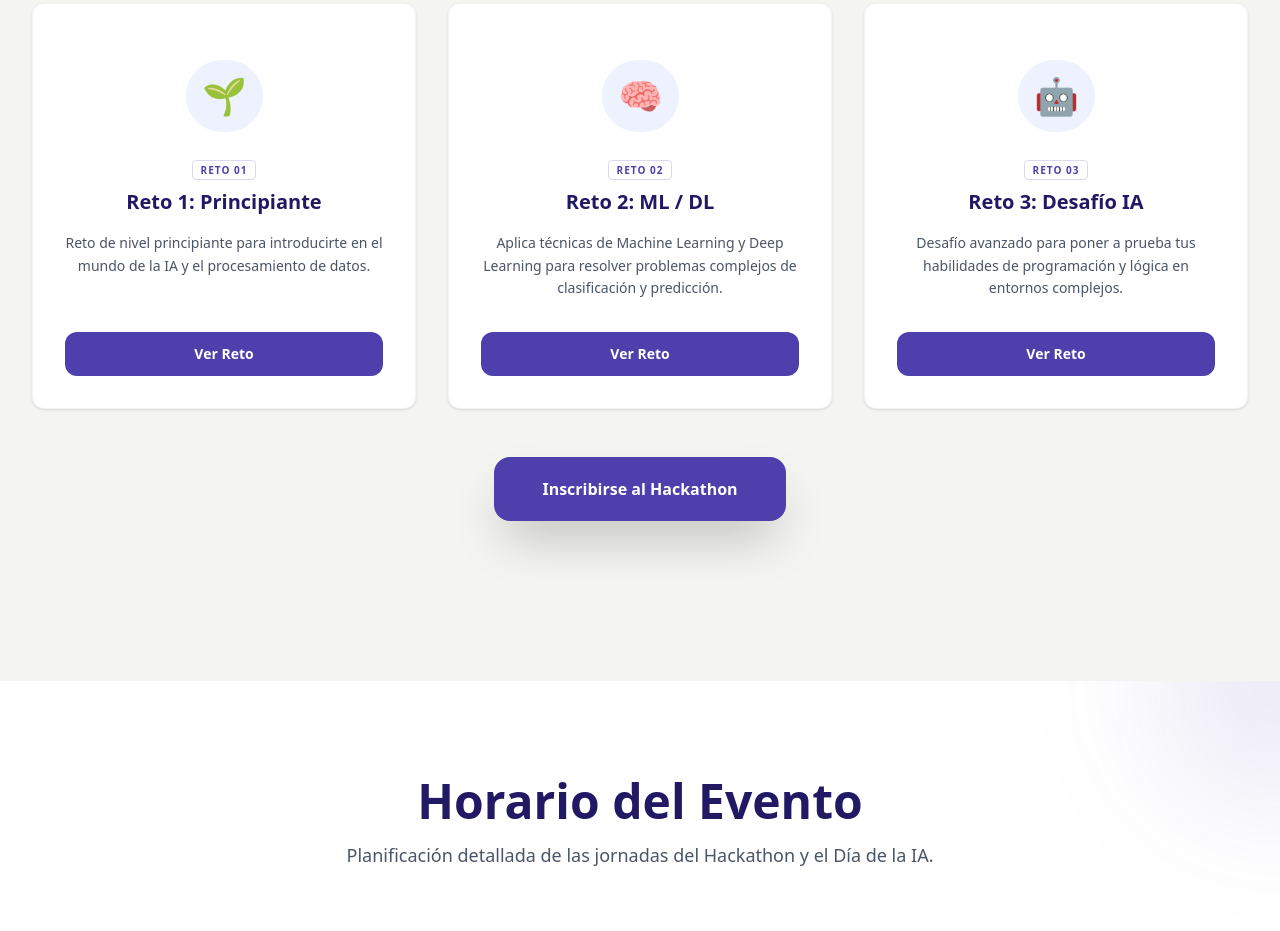
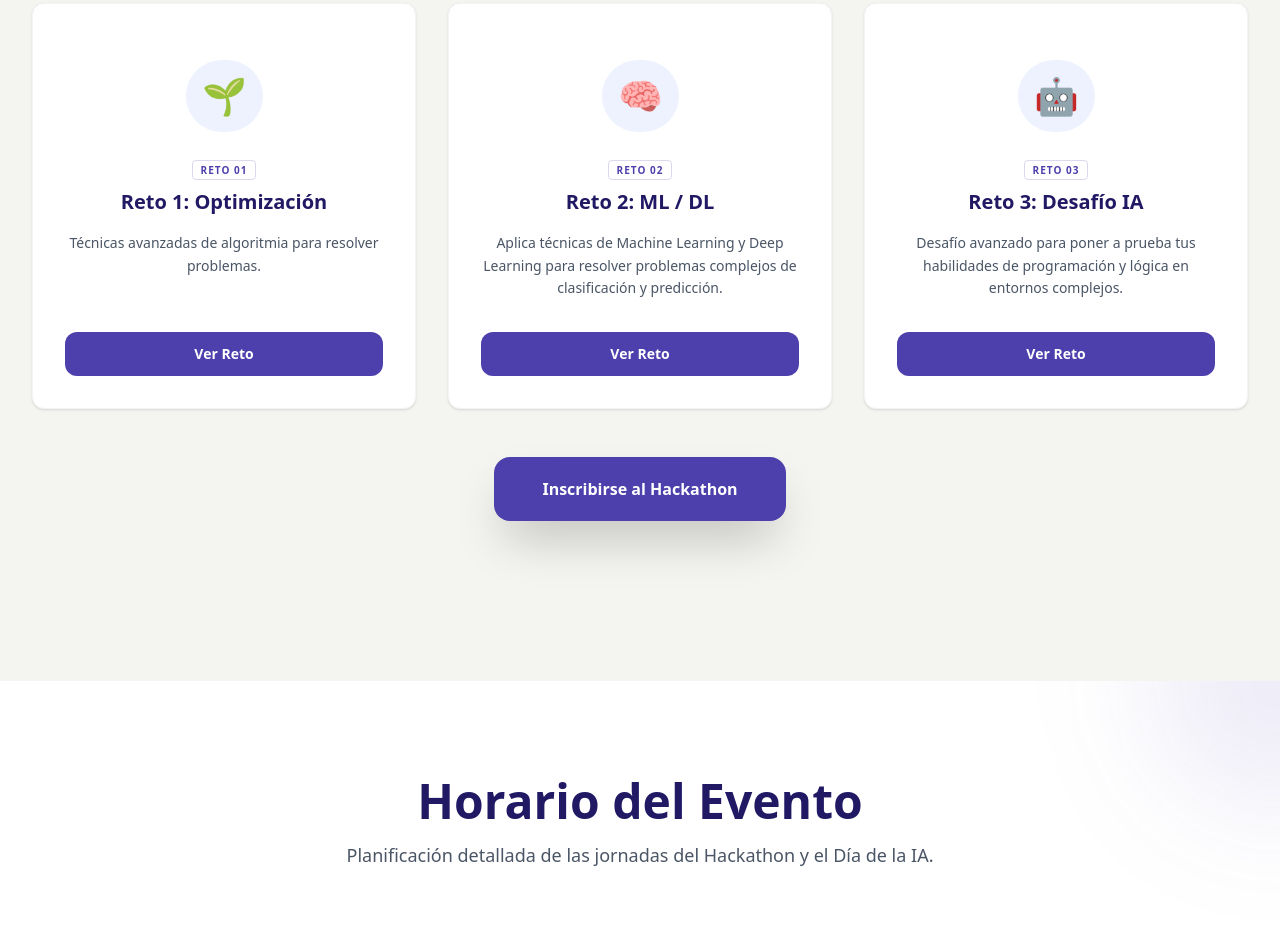
Before and after one commit to asociacion-ia/aiaweb, an Astro site: page /hackaton in a window 1280 px wide. Shown: the part 1603-2534 px from the top of the page. Built offline with nearby package versions, Linux system fonts and the light colour scheme; Astro itself is replaced by a stand-in of ours.

Commit message:
correcion

```diff
--- a/src/components/Navbar.astro
+++ b/src/components/Navbar.astro
@@ -262,9 +262,9 @@ import logoaso from "../assets/logoaso.png";
             "challenges.status.open": "Inscripciones Abiertas",
             "challenges.status.limited": "⚠️ Plazas Limitadas",
             "challenges.ml.id": "RETO 01",
-            "challenges.ml.title": "Reto 1: Principiante",
+            "challenges.ml.title": "Reto 1: Optimización",
             "challenges.ml.desc":
-                "Reto de nivel principiante para introducirte en el mundo de la IA y el procesamiento de datos.",
+                "Técnicas avanzadas de algoritmia para resolver problemas.",
             "challenges.opt.id": "RETO 02",
             "challenges.opt.title": "Reto 2: ML / DL",
             "challenges.opt.desc":
--- a/src/i18n/translations.js
+++ b/src/i18n/translations.js
@@ -44,7 +44,7 @@ export const translations = {
         "challenges.status.open": "Inscripciones Abiertas",
         "challenges.status.limited": "⚠️ Plazas Limitadas",
         "challenges.ml.id": "RETO 01",
-        "challenges.ml.title": "Reto 1: Optimización.",
+        "challenges.ml.title1": "Reto 1: Optimización.",
         "challenges.ml.desc": "Técnicas avanzadas de algoritmia para resolver problemas.",
         "challenges.opt.id": "RETO 02",
         "challenges.opt.title": "Reto 2: ML / DL",
```
